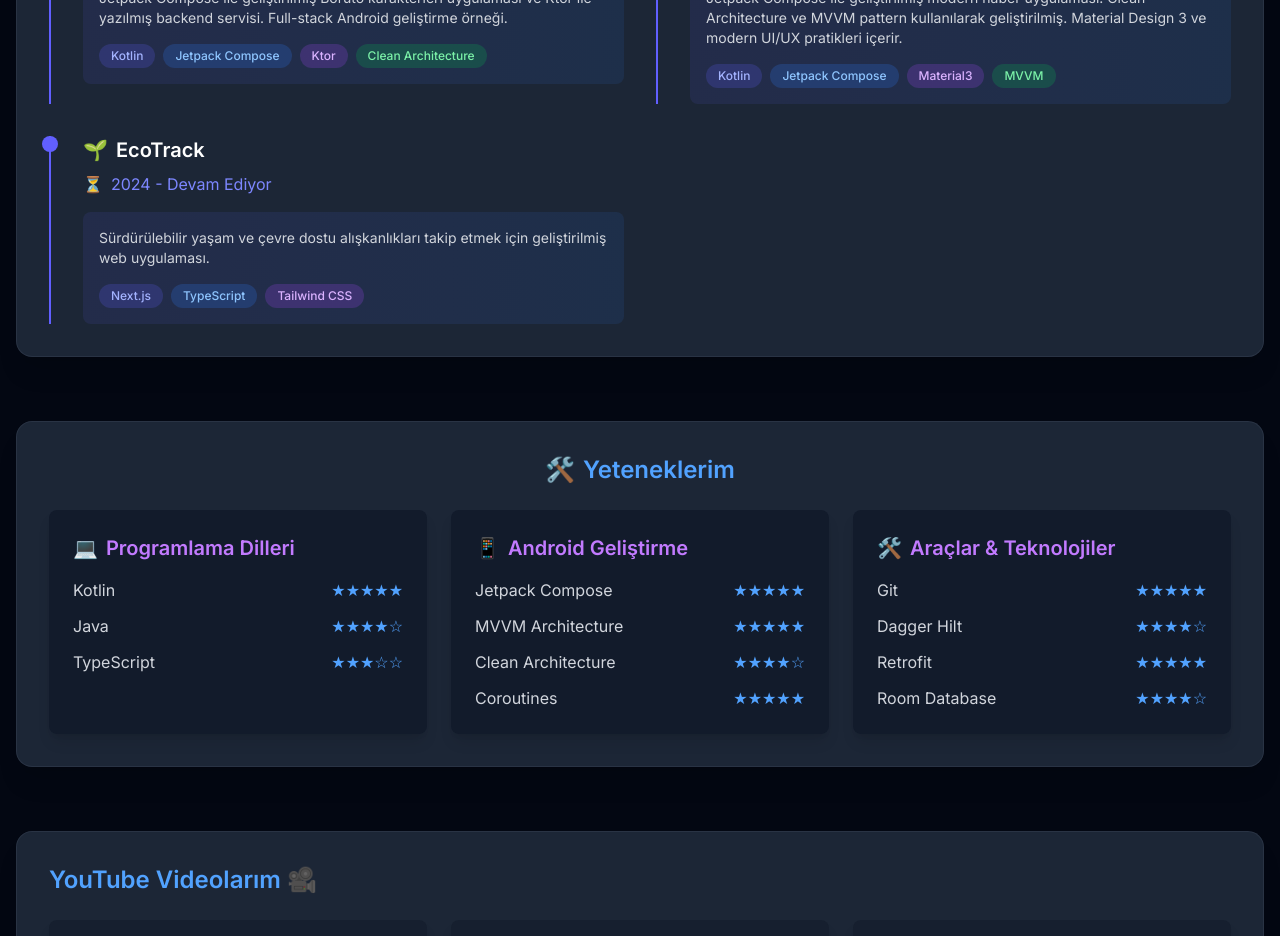
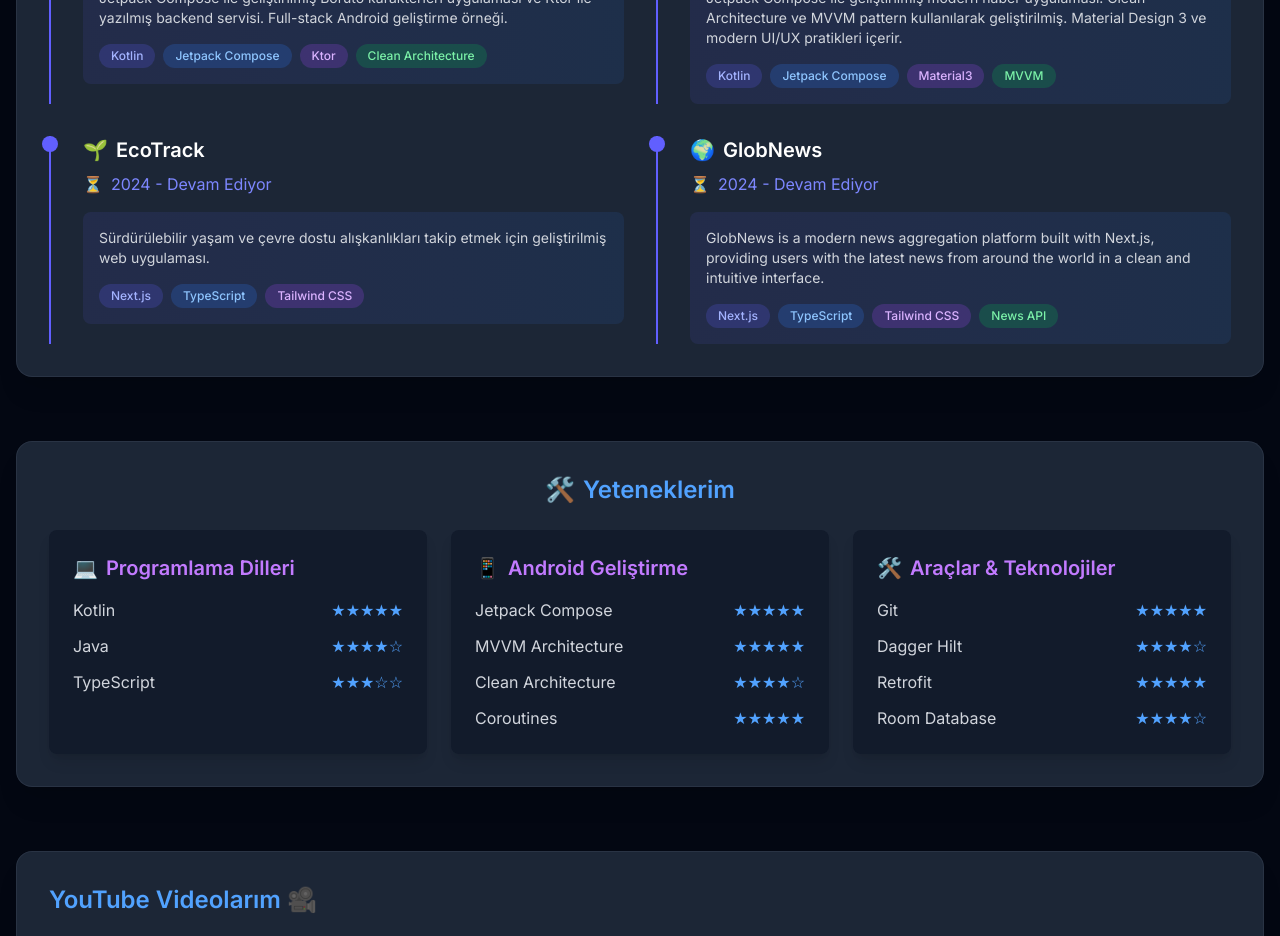
Before and after one commit to ibrahimcanerdogan/ibrahimcanerdogan.github.io, a Next.js app: page / in a window 1280 px wide. Shown: the part 3640-4576 px from the top of the page. Built offline with nearby package versions, Linux system fonts and the light colour scheme; grey boxes are pictures that could not be loaded.

Commit message:
Add Project 5 - GlobNews to Home Page: Introduce a new project section featuring GlobNews, a news aggregation platform, with project details, technologies used, and a link to the GitHub repository for user engagement.

```diff
--- a/src/app/page.tsx
+++ b/src/app/page.tsx
@@ -1102,6 +1102,47 @@ export default function Home() {
                 </div>
               </div>
             </div>
+
+            {/* Project 5 - GlobNews */}
+            <div className="relative pl-8 border-l-2 border-indigo-500 transform hover:scale-105 transition-transform">
+              <div className="absolute -left-[9px] top-0 w-4 h-4 rounded-full bg-indigo-500"></div>
+              <div className="mb-4">
+                <h3 className={`text-xl font-semibold ${isDarkTheme ? 'text-white' : 'text-gray-900'} flex items-center`}>
+                  <span className="mr-2">🌍</span>
+                  <a
+                    href="https://github.com/ibrahimcanerdogan/globnews"
+                    target="_blank"
+                    rel="noopener noreferrer"
+                    className={`hover:text-indigo-400 transition-colors ${isDarkTheme ? 'text-white' : 'text-gray-900'}`}
+                  >
+                    GlobNews
+                  </a>
+                </h3>
+                <p className={`${isDarkTheme ? 'text-indigo-400' : 'text-indigo-600'} mt-2 flex items-center`}>
+                  <span className="mr-2">⏳</span>
+                  2024 - Devam Ediyor
+                </p>
+              </div>
+              <div className="bg-gradient-to-r from-indigo-500/10 to-blue-500/10 p-4 rounded-lg">
+                <p className={`${isDarkTheme ? 'text-gray-300' : 'text-gray-700'} mb-4 text-sm`}>
+                  GlobNews is a modern news aggregation platform built with Next.js, providing users with the latest news from around the world in a clean and intuitive interface.
+                </p>
+                <div className="flex flex-wrap gap-2">
+                  <span className={`px-3 py-1 rounded-full text-xs font-medium ${isDarkTheme ? 'bg-indigo-500/20 text-indigo-300' : 'bg-indigo-100 text-indigo-700'}`}>
+                    Next.js
+                  </span>
+                  <span className={`px-3 py-1 rounded-full text-xs font-medium ${isDarkTheme ? 'bg-blue-500/20 text-blue-300' : 'bg-blue-100 text-blue-700'}`}>
+                    TypeScript
+                  </span>
+                  <span className={`px-3 py-1 rounded-full text-xs font-medium ${isDarkTheme ? 'bg-purple-500/20 text-purple-300' : 'bg-purple-100 text-purple-700'}`}>
+                    Tailwind CSS
+                  </span>
+                  <span className={`px-3 py-1 rounded-full text-xs font-medium ${isDarkTheme ? 'bg-green-500/20 text-green-300' : 'bg-green-100 text-green-700'}`}>
+                    News API
+                  </span>
+                </div>
+              </div>
+            </div>
           </div>
         </div>
       </div>
```
